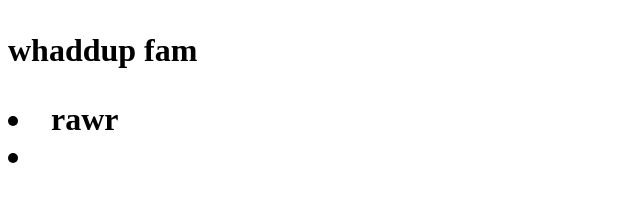
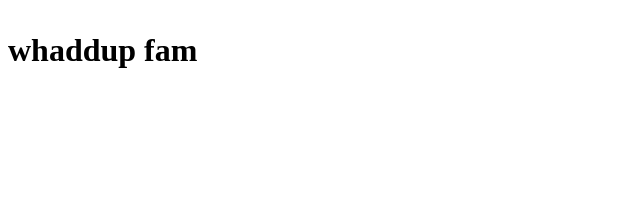
Before and after one commit to dawong15/dawong15.github.io, a plain HTML site: page index.html in a window 1280 px wide. Shown: the whole page, without its empty margins (0-640 px from the left). Drawn offline with Linux system fonts and the light colour scheme.

Commit message:
Update index.html

```diff
--- a/index.html
+++ b/index.html
@@ -3,6 +3,6 @@
 <body>
 <h1><h1>
 <p>whaddup fam
-  <li> rawr<li><p>
+  <p>
 <body>
 </html>
```
